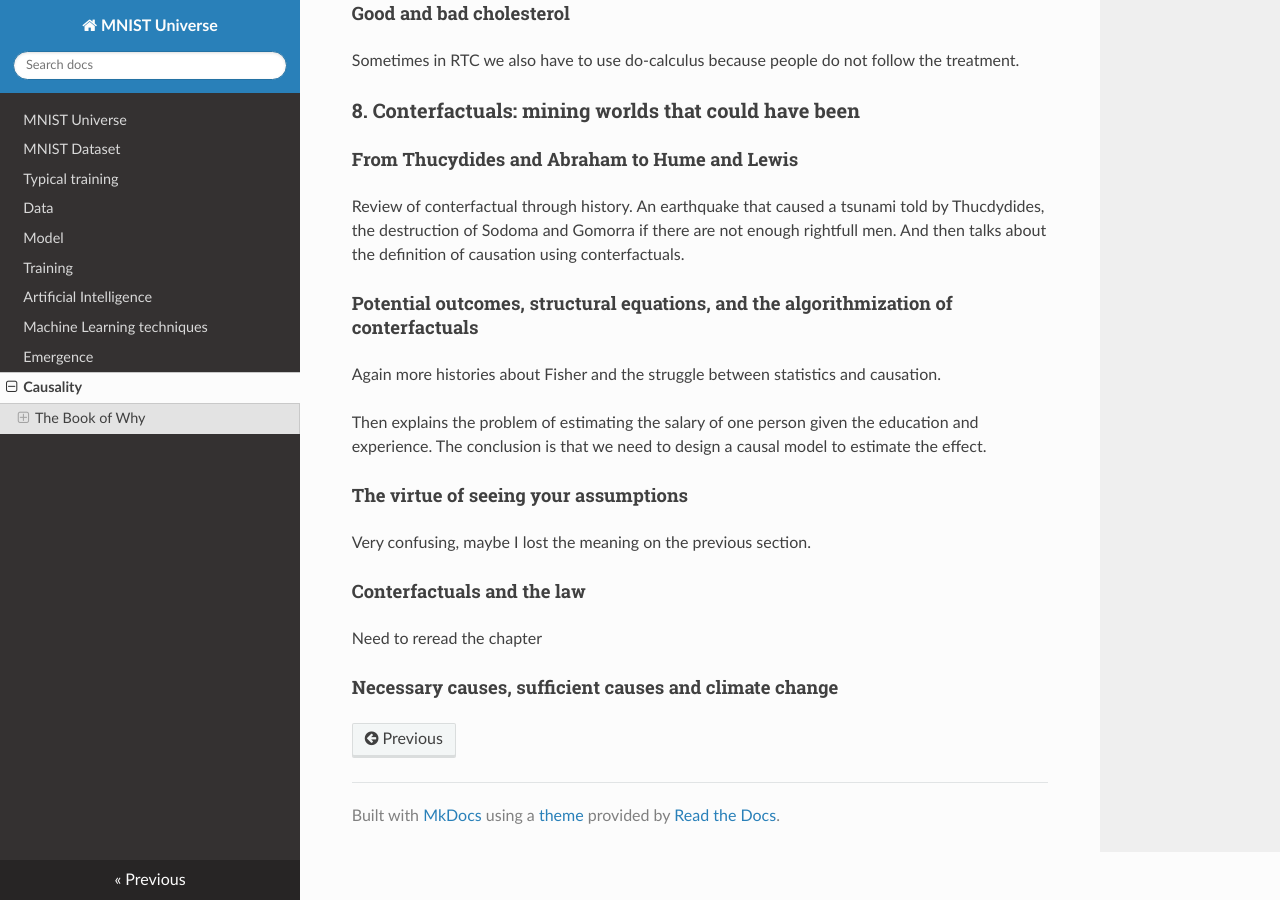
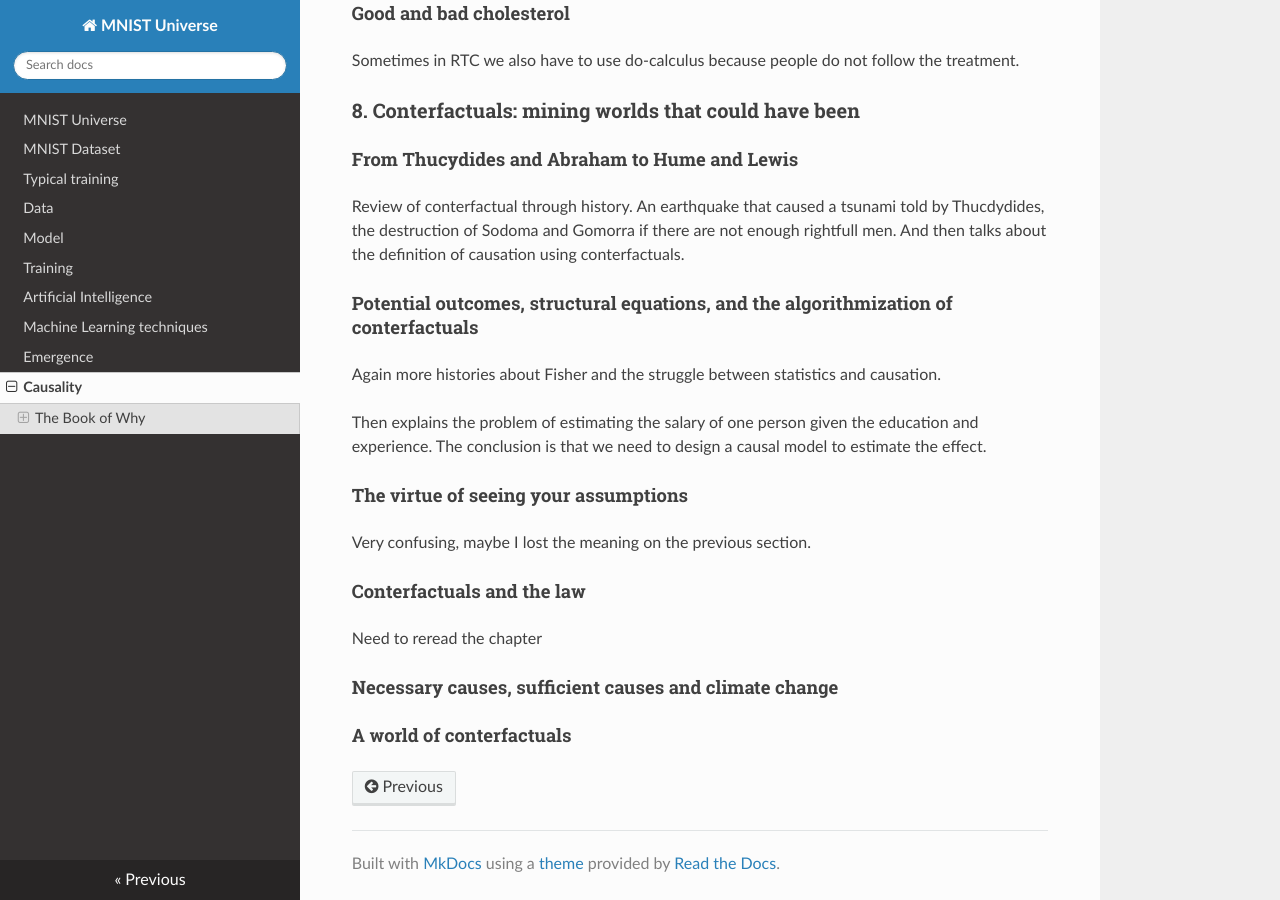
Before and after one commit to ironbar/mnist_universe, an MkDocs documentation site: the page built from docs/08_causality.md, in a window 1280 px wide and 900 px high, scrolled down 11806 px. Built offline with MkDocs 1.6.1, drawn with Linux system fonts in a browser that asks for light colours; nearby versions of some CDN libraries; formulas are drawn with MathJax 3.

Commit message:
Update 08_causality.md

```diff
--- a/docs/08_causality.md
+++ b/docs/08_causality.md
@@ -382,3 +382,5 @@ Very confusing, maybe I lost the meaning on the previous section.
 Need to reread the chapter
 
 #### Necessary causes, sufficient causes and climate change
+
+#### A world of conterfactuals
```
